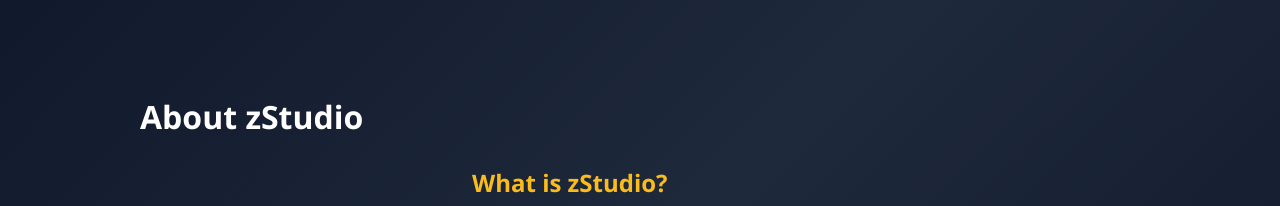
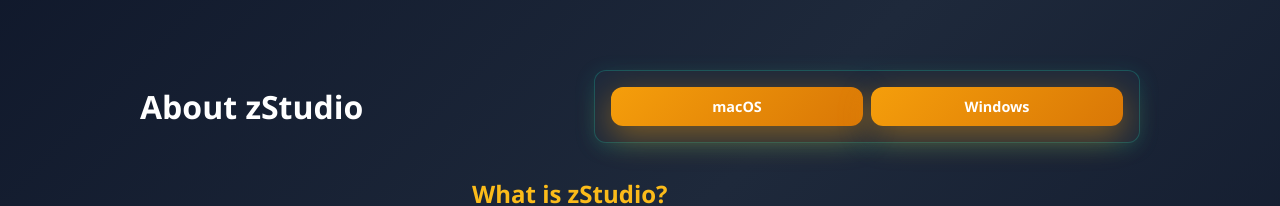
Before and after one commit to yonnyzohar/zstudio-site, a React (Vite) app: page /about in a window 1280 px wide. Shown: the part 128-334 px from the top of the page. Built offline with nearby package versions, Linux system fonts and the light colour scheme.

Commit message:
Enhance About and Home components: fetch and display latest release data with download links for macOS and Windows

```diff
--- a/src/About.tsx
+++ b/src/About.tsx
@@ -1,9 +1,55 @@
-import React from 'react';
+import React, { useEffect, useState } from 'react';
+
+interface ReleaseData {
+  version: string;
+  mac: string;
+  windows: string;
+}
 
 const About: React.FC = () => {
+  const [releaseData, setReleaseData] = useState<ReleaseData | null>(null);
+
+  useEffect(() => {
+    // Fetch latest release data
+    fetch('/latest-release.json')
+      .then(res => res.json())
+      .then(data => setReleaseData(data))
+      .catch(err => console.error('Failed to load release info:', err));
+  }, []);
   return (
     <div className="container">
-      <h1>About zStudio</h1>
+      <div style={{ display: 'flex', justifyContent: 'space-between', alignItems: 'center', marginBottom: '2rem' }}>
+        <h1 style={{ margin: '0' }}>About zStudio</h1>
+
+        <div style={{
+          backgroundColor: '#1e293b',
+          borderRadius: '12px',
+          padding: '1rem',
+          border: '1px solid rgba(20, 184, 166, 0.3)',
+          boxShadow: '0 4px 20px rgba(20, 184, 166, 0.2)',
+          display: 'flex',
+          gap: '0.5rem'
+        }}>
+          <a
+            className="button primary cta-main"
+            href={releaseData?.mac || '#'}
+            target="_blank"
+            rel="noopener noreferrer"
+            style={{ fontSize: '0.9em', padding: '0.5rem 1rem' }}
+          >
+            macOS
+          </a>
+          <a
+            className="button primary cta-main"
+            href={releaseData?.windows || '#'}
+            target="_blank"
+            rel="noopener noreferrer"
+            style={{ fontSize: '0.9em', padding: '0.5rem 1rem' }}
+          >
+            Windows
+          </a>
+        </div>
+      </div>
 
       <div style={{ display: 'flex', alignItems: 'center', marginBottom: '2rem', gap: '2rem' }}>
         <img
--- a/src/Home.tsx
+++ b/src/Home.tsx
@@ -1,4 +1,4 @@
-import React, { useEffect, useRef } from 'react';
+import React, { useEffect, useRef, useState } from 'react';
 import { Link } from 'react-router-dom';
 import { FiZap, FiMousePointer, FiLayers, FiPlay, FiSmartphone, FiLink, FiGrid, FiSettings } from 'react-icons/fi';
 
@@ -6,6 +6,12 @@
   interface Window {
     Prism: any;
   }
+}
+
+interface ReleaseData {
+  version: string;
+  mac: string;
+  windows: string;
 }
 
 interface YouTubeVideoProps {
@@ -40,10 +46,17 @@
 );
 
 const Home: React.FC = () => {
+  const [releaseData, setReleaseData] = useState<ReleaseData | null>(null);
   const featureRefs = useRef<(HTMLDivElement | null)[]>([]);
   const videoRefs = useRef<(HTMLDivElement | null)[]>([]);
 
   useEffect(() => {
+    // Fetch latest release data
+    fetch('/latest-release.json')
+      .then(res => res.json())
+      .then(data => setReleaseData(data))
+      .catch(err => console.error('Failed to load release info:', err));
+
     // Initialize Prism.js highlighting
     if (window.Prism) {
       window.Prism.highlightAll();
@@ -115,6 +128,34 @@
                       <span>Frees developers to focus on what they do best</span>
                     </div>
                   </div>
+                </div>
+
+                <div className="hero-downloads">
+                  <div className="download-header" style={{ textAlign: 'center' }}>
+                    <a href="https://www.npmjs.com/package/zimporter-pixi" target="_blank" rel="noopener noreferrer">
+                      <img
+                        src="https://img.shields.io/npm/dt/zimporter-pixi?style=flat-square"
+                        alt="Total downloads"
+                        style={{ height: '28px' }}
+                      />
+                    </a>
+                    <p className="latest-release">
+                      Latest stable release: {releaseData ? `v${releaseData.version}` : '--'}
+                    </p>
+                  </div>
+
+                  <div className="downloads-buttons">
+                    <a className="button primary cta-main" href={releaseData?.mac || '#'} target="_blank" rel="noopener noreferrer">
+                      🚀 Download for macOS
+                    </a>
+                    <a className="button primary cta-main" href={releaseData?.windows || '#'} target="_blank" rel="noopener noreferrer">
+                      🚀 Download for Windows
+                    </a>
+                  </div>
+
+                  <p className="urgency-text">
+                    ⚡ Build games better and faster
+                  </p>
                 </div>
               </div>
             </div>
```
